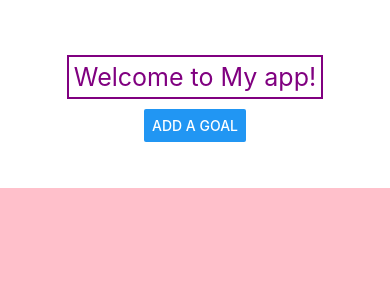
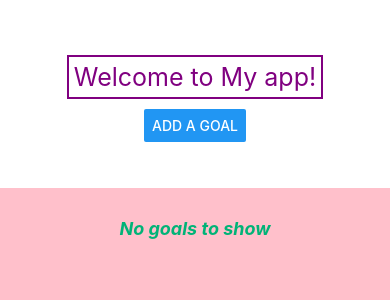
Before and after one commit to BearRabbitCrane/5520-Mobile, a React Native app: screen / in a window 390 px wide. Shown: the top 300 px of the page. Built offline with nearby package versions, Linux system fonts and the light colour scheme.

Commit message:
Used a flatlist prop to show a text saying “No goals to show” in the bottom view, if the user hasn’t added any goals yet. Added some styling on it.

```diff
--- a/App.js
+++ b/App.js
@@ -1,5 +1,5 @@
 import { StatusBar } from "expo-status-bar";
-import { StyleSheet, View, Button, SafeAreaView, FlatList } from "react-native";
+import { StyleSheet, Text, View, Button, SafeAreaView, FlatList } from "react-native";
 import Header from "./components/Header";
 import { useState } from "react";
 import Input from "./components/Input";
@@ -62,6 +62,13 @@
             />
           )}
           keyExtractor={(item) => item.id}  // Use id as the key extractor
+
+          // Display a message if no goals are present
+          ListEmptyComponent={() => (
+            <View style={styles.emptyList}>
+              <Text style={styles.emptyText}>No goals to show</Text>
+            </View>
+          )}
         />
       </View>
 
@@ -91,4 +98,16 @@
     backgroundColor: "pink",
     width: "100%",  // Make sure section takes full width
   },
+  emptyList: {
+    justifyContent: "center",
+    alignItems: "center",
+    padding: 20,
+    marginTop: 10,
+  },
+  emptyText: {
+    fontSize: 18,
+    color: "#00b377",
+    fontStyle: "italic",
+    fontWeight: "bold",
+  },
 });
```
